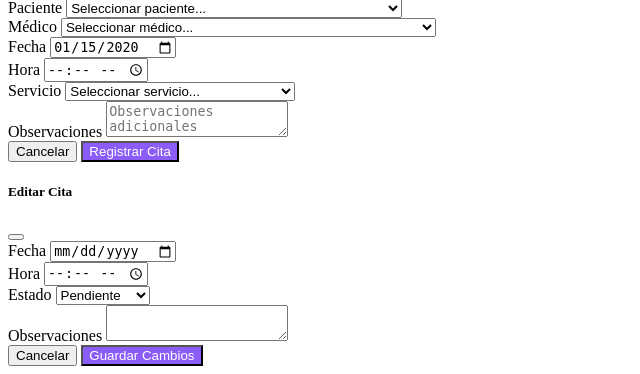
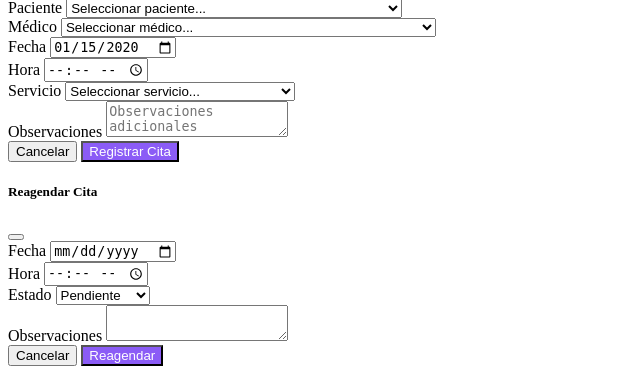
Before and after one commit to 1Cris1/ClinicaProy, a Spring app: template clinica/src/main/resources/templates/recepcionista/citas.html in a window 1280 px wide. Shown: the part 810-1184 px from the top of the page, without its empty margins (0-640 px from the left). Run offline with Thymeleaf, Linux system fonts and the light colour scheme; the template is opened without the code that fills it: most values are stand-ins (such as "Sample title", 1, 10 or a date in 2020); data that the repository does not hold is empty; some of the project's set-up classes (security, data sources, template engines, error pages and the like) are left out, and stand-ins take their place; database files in the repository are not loaded.

Commit message:
Ajuste de nomenclaturas a Reagendar en gestion de citas - Recepcionista (Miguel)

```diff
--- a/clinica/src/main/resources/templates/recepcionista/citas.html
+++ b/clinica/src/main/resources/templates/recepcionista/citas.html
@@ -142,7 +142,7 @@
                                     <a th:if="${c.estado == 'Confirmada' and c.triaje == null}" th:href="@{/recepcionista/triaje(citaId=${c.idCita})}" class="rc-btn-action text-decoration-none d-inline-flex align-items-center justify-content-center" style="background: #FEF3C7; color: #D97706; padding: 4px 8px; font-size: 0.75rem;" title="Registrar Triaje">
                                         <i class="bi bi-heart-pulse me-1"></i> Triaje
                                     </a>
-                                    <button class="rc-btn-action" th:attr="data-id=${c.idCita}, data-fecha=${c.fechaCita}, data-hora=${c.horaCita}, data-estado=${c.estado}" onclick="editarCita(this)">
+                                    <button class="rc-btn-action" th:attr="data-id=${c.idCita}, data-fecha=${c.fechaCita}, data-hora=${c.horaCita}, data-estado=${c.estado}" onclick="editarCita(this)" title="Reagendar Cita">
                                         <i class="bi bi-pencil"></i>
                                     </button>
                                 </div>
@@ -216,7 +216,7 @@
         <!-- Modal Editar Cita -->
         <div class="modal fade" id="modalEditarCita" tabindex="-1">
             <div class="modal-dialog modal-lg"><div class="modal-content" style="border-radius:var(--rc-radius);border:none;">
-                <div class="modal-header border-0 pb-0"><h5 class="modal-title fw-bold">Editar Cita</h5><button type="button" class="btn-close" data-bs-dismiss="modal"></button></div>
+                <div class="modal-header border-0 pb-0"><h5 class="modal-title fw-bold">Reagendar Cita</h5><button type="button" class="btn-close" data-bs-dismiss="modal"></button></div>
                 <div class="modal-body">
                     <form th:action="@{/recepcionista/citas/editar}" method="post">
                         <input type="hidden" name="idCita" id="editIdCita">
@@ -246,7 +246,7 @@
                 </div>
                 <div class="modal-footer border-0 pt-0">
                     <button class="btn btn-outline-secondary rounded-pill px-3 btn-sm" data-bs-dismiss="modal">Cancelar</button>
-                    <button type="submit" class="btn rounded-pill px-4 fw-bold btn-sm" style="background:#8B5CF6;color:#fff;">Guardar Cambios</button>
+                    <button type="submit" class="btn rounded-pill px-4 fw-bold btn-sm" style="background:#8B5CF6;color:#fff;">Reagendar</button>
                 </div>
                     </form>
             </div></div>
```
